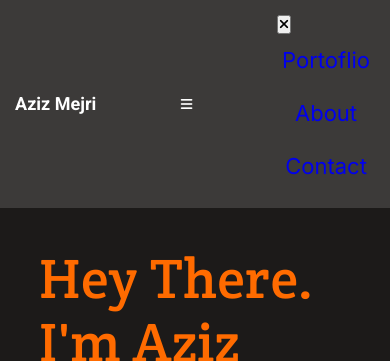
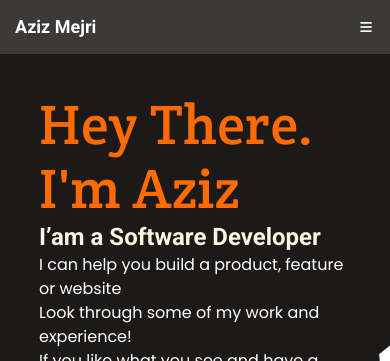
Before and after one commit to chaw-bot/training-mobile-menu, a website: page index.html in a window 390 px wide. Shown: the top 361 px of the page. Drawn offline with Linux system fonts and the light colour scheme.

Commit message:
Link the mobile_menu.js file to the index.html

```diff
--- a/index.html
+++ b/index.html
@@ -11,7 +11,7 @@
   <body>
     <header>
       <h1 id="logo">Aziz Mejri</h1>
-      <button type="button" class="menu-bars">
+      <button type="button" class="menu-bars" onclick="toggleMenu()">
         <i class="fas fa-bars"></i>
       </button>
       <nav id="desktop-nav">
@@ -26,7 +26,7 @@
         </ul>
       </nav>
       <nav id="mobile-nav">
-        <button type="button" class="menu-close">
+        <button type="button" class="menu-close" onclick="closeMenu();">
           <i class="fa fa-times" aria-hidden="true"></i>
         </button>
         <ul>
@@ -448,6 +448,7 @@
         />
       </a>
     </footer>
+    <script src="mobile_menu.js"></script>
     <script
       src="https://kit.fontawesome.com/e966a3bd22.js"
       crossorigin="anonymous"
```
